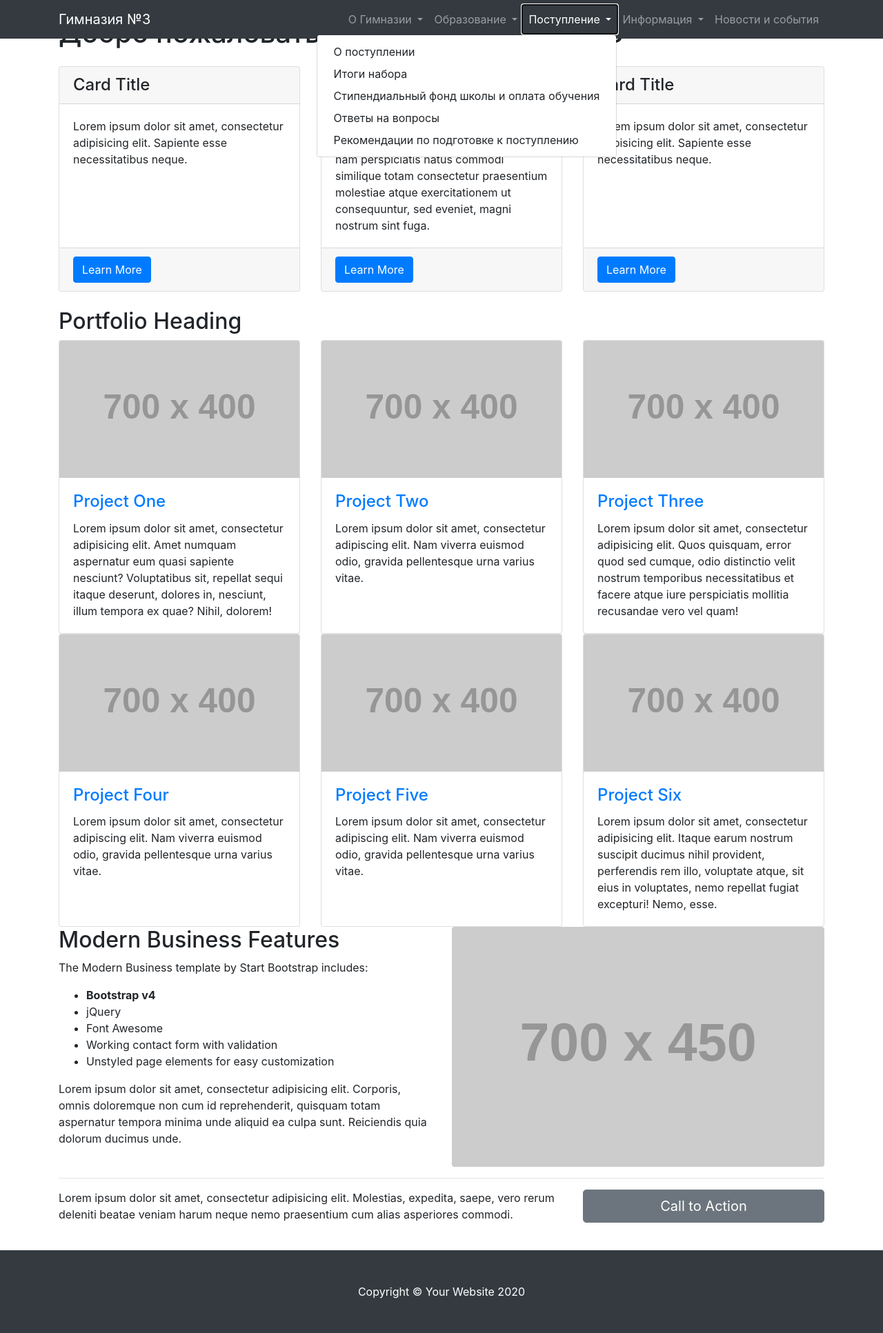
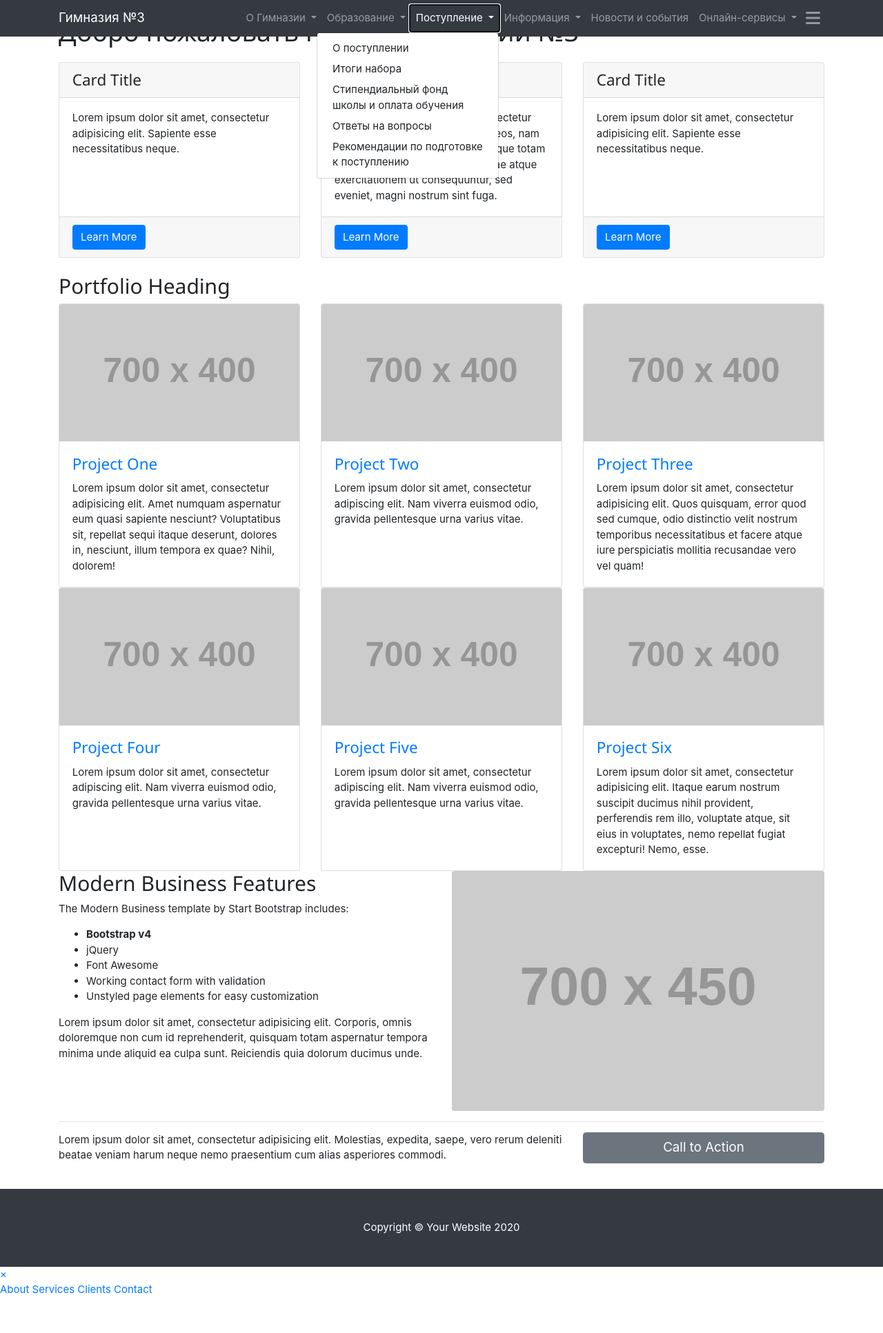
Before and after one commit to broadcom9821/Site, a Django app: page / in a window 1280 px wide, after a click on "Поступление". Shown: the whole page at 69% size. After the commit the page ends 1876 px from the top, so only its background shows below. Run offline with Django 3.2, Linux system fonts and the light colour scheme; grey boxes labelled with a size stand in for pictures from a placeholder-image service; some libraries are stand-ins or nearby versions.

Commit message:
Initial commit

```diff
--- a/templates/app/About/about.html
+++ b/templates/app/About/about.html
@@ -52,9 +52,6 @@
       </div>
     </div>
     <!-- /.row -->
-
-
-
   </div>
   <!-- /.container -->
 
--- a/templates/app/header.html
+++ b/templates/app/header.html
@@ -12,9 +12,24 @@
 
   <!-- Bootstrap core CSS -->
   <link href="{% static 'vendor/bootstrap/css/bootstrap.css'   %}" rel="stylesheet">
-
   <!-- Custom styles for this template -->
   <link href="{% static 'css/modern-business.css'   %}" rel="stylesheet">
+  <link href="{% static 'css/sidebar.css'   %}" rel="stylesheet">
+  <link rel="stylesheet" href="http://www.w3schools.com/lib/w3.css">
+  <script src="https://kit.fontawesome.com/d3c7d7c7f2.js" crossorigin="anonymous"></script>
+
+    <script>
+
+        function openNav() {
+
+    document.getElementById("myNav").style.width = "100%";
+
+}
+/* Close when someone clicks on the "x" symbol inside the overlay */
+        function closeNav() {
+
+  document.getElementById("myNav").style.width = "0%";
+}</script>
 </head>
 <body>
 <!-- Navigation -->
@@ -58,9 +73,9 @@
             <div class="dropdown-menu dropdown-menu-right" aria-labelledby="navbarDropdownAdmission">
               <a class="dropdown-item" href="portfolio-1-col.html">О поступлении</a>
               <a class="dropdown-item" href="portfolio-2-col.html">Итоги набора</a>
-              <a class="dropdown-item" href="portfolio-3-col.html">Стипендиальный фонд школы и оплата обучения</a>
+              <a class="dropdown-item" href="portfolio-3-col.html">Стипендиальный фонд<br> школы и оплата обучения</a>
               <a class="dropdown-item" href="portfolio-4-col.html">Ответы на вопросы</a>
-              <a class="dropdown-item" href="portfolio-item.html">Рекомендации по подготовке к поступлению</a>
+              <a class="dropdown-item" href="portfolio-item.html">Рекомендации по подготовке<br> к поступлению</a>
             </div>
           </li>
           <li class="nav-item dropdown">
@@ -71,7 +86,7 @@
               <a class="dropdown-item" href="portfolio-1-col.html">1 Column Portfolio</a>
               <a class="dropdown-item" href="portfolio-2-col.html">2 Column Portfolio</a>
               <a class="dropdown-item" href="portfolio-3-col.html">3 Column Portfolio</a>
-              <a class="dropdown-item" href="portfolio-4-col.html">4 Column Portfolio</a>
+              <a class="dropdown-item" href="portfolio-4-col.html">Документы</a>
               <a class="dropdown-item" href="portfolio-item.html">Single Portfolio Item</a>
             </div>
           </li>
@@ -80,11 +95,41 @@
               Новости и события
             </a>
           </li>
+          <li class="nav-item dropdown">
+            <a class="nav-link dropdown-toggle" href="#" id="navbarDropdownOnline" data-toggle="dropdown" aria-haspopup="true" aria-expanded="false">
+              Онлайн-сервисы
+            </a>
+            <div class="dropdown-menu dropdown-menu-right" aria-labelledby="navbarDropdownOnline">
+              <a class="dropdown-item" href="portfolio-1-col.html">1 Column Portfolio</a>
+              <a class="dropdown-item" href="portfolio-2-col.html">2 Column Portfolio</a>
+              <a class="dropdown-item" href="portfolio-3-col.html">3 Column Portfolio</a>
+              <a class="dropdown-item" href="portfolio-4-col.html">Документы</a>
+              <a class="dropdown-item" href="portfolio-item.html">Single Portfolio Item</a>
+            </div>
+          </li>
         </ul>
       </div>
+        <button onclick="openNav()" class="fas fa fa-bars w3-xlarge" style = "color: #95999c; background-color: Transparent; background-repeat:no-repeat;
+    border: none"></button>
     </div>
   </nav>
+
+
  {% block body-content %}
     {% endblock %}
+<div id="myNav" class="overlay">
+
+  <!-- Button to close the overlay navigation -->
+  <a href="javascript:void(0)" class="closebtn" onclick="closeNav()">&times;</a>
+
+  <!-- Overlay content -->
+<div class="overlay-content">
+    <a href="#">About</a>
+    <a href="#">Services</a>
+    <a href="#">Clients</a>
+    <a href="#">Contact</a>
+  </div>
+
+</div>
 </body>
 </html>
--- a/templates/app/index.html
+++ b/templates/app/index.html
@@ -26,8 +26,9 @@
 
 </head>
     <!-- Custom styles for this template -->
+  <div class="container">
 
-  <header>
+<header>
     <div id="carouselExampleIndicators" class="carousel slide" data-ride="carousel">
       <ol class="carousel-indicators">
         <li data-target="#carouselExampleIndicators" data-slide-to="0" class="active"></li>
@@ -37,24 +38,15 @@
       <div class="carousel-inner" role="listbox">
         <!-- Slide One - Set the background image for this slide in the line below -->
         <div class="carousel-item active" style="background-image: url('http://placehold.it/1900x1080')">
-          <div class="carousel-caption d-none d-md-block">
-            <h3>First Slide</h3>
-            <p>This is a description for the first slide.</p>
-          </div>
+
         </div>
         <!-- Slide Two - Set the background image for this slide in the line below -->
         <div class="carousel-item" style="background-image: url('http://placehold.it/1900x1080')">
-          <div class="carousel-caption d-none d-md-block">
-            <h3>Second Slide</h3>
-            <p>This is a description for the second slide.</p>
-          </div>
+
         </div>
         <!-- Slide Three - Set the background image for this slide in the line below -->
         <div class="carousel-item" style="background-image: url('http://placehold.it/1900x1080')">
-          <div class="carousel-caption d-none d-md-block">
-            <h3>Third Slide</h3>
-            <p>This is a description for the third slide.</p>
-          </div>
+
         </div>
       </div>
       <a class="carousel-control-prev" href="#carouselExampleIndicators" role="button" data-slide="prev">
@@ -66,10 +58,9 @@
         <span class="sr-only">Next</span>
       </a>
     </div>
-  </header>
+</header>
 
   <!-- Page Content -->
-  <div class="container">
 
     <h1 class="my-4">Добро пожаловать на сайт Гимназии №3</h1>
 
```
Also changed, not shown: 2 other files.
